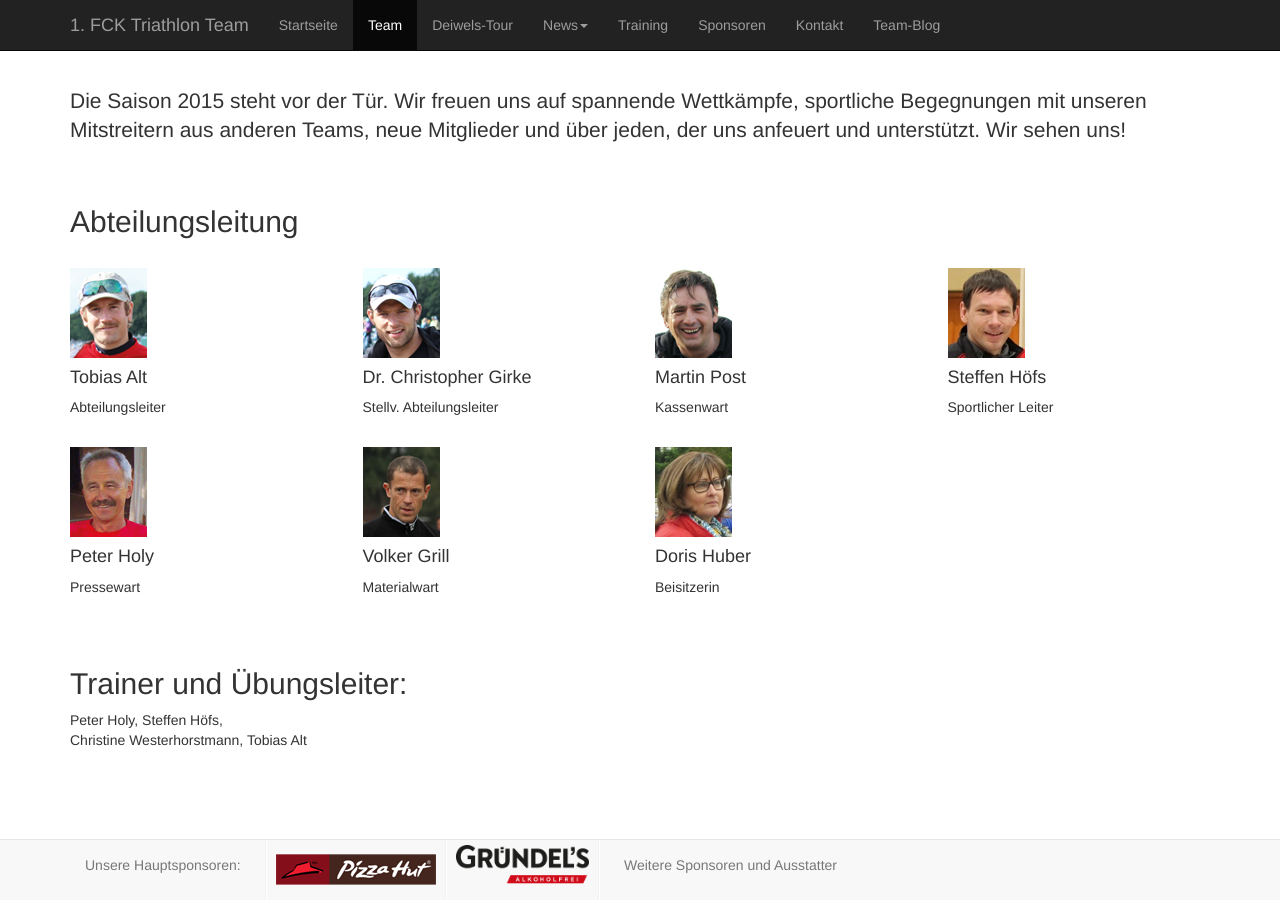
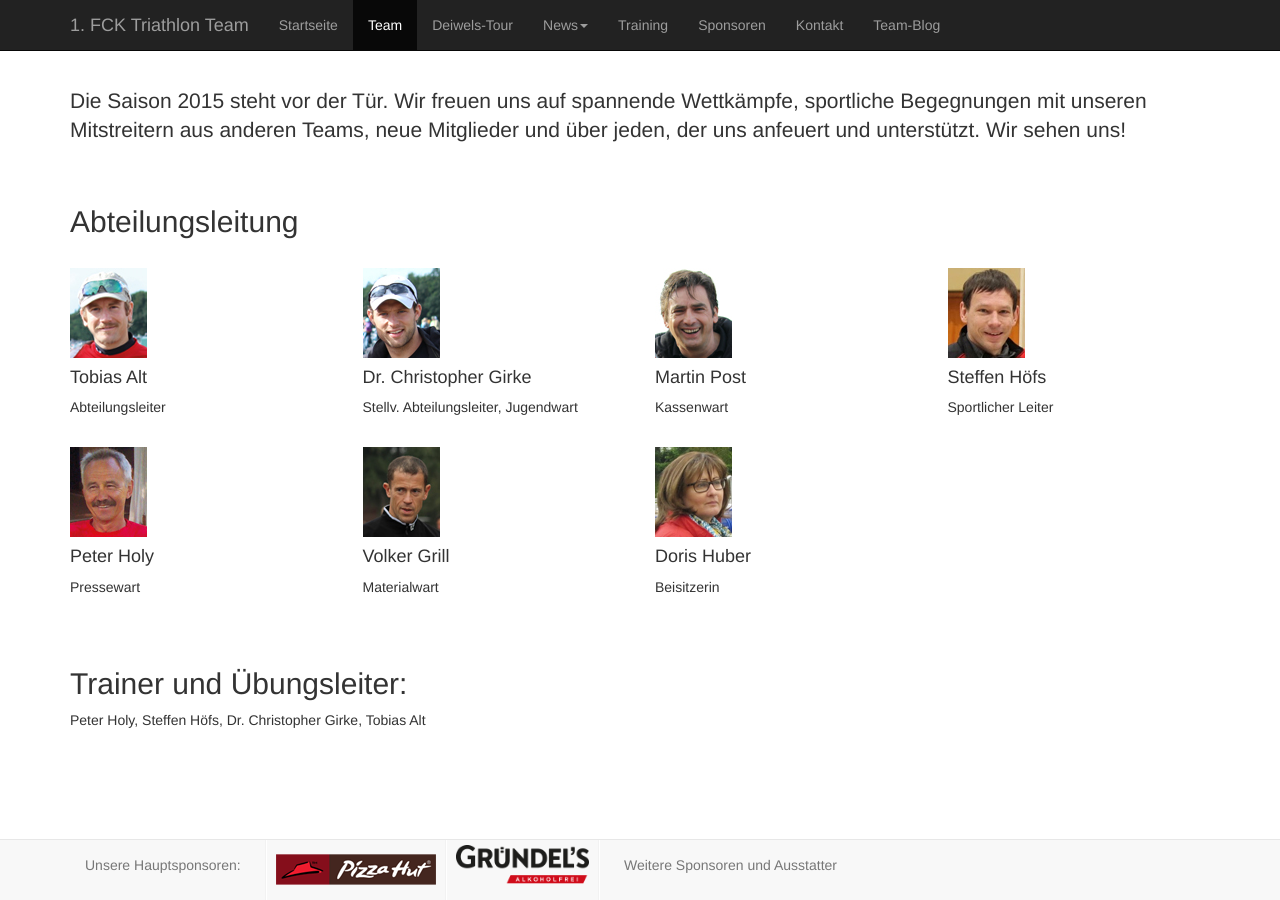
Before and after one commit to FCK-Triathlon-Team/fck-triathlon-team.github.io, a Jekyll site: the page built from team.html, in a window 1280 px wide and 900 px high, scrolled down 666 px. Built offline with Jekyll 4.4.1, drawn with Linux system fonts in a browser that asks for light colours; nearby versions of some CDN libraries.

Commit message:
Team
Aktualisierung Jugendwart und Trainer

```diff
--- a/team.html
+++ b/team.html
@@ -58,7 +58,7 @@ title: 1.FC Kaiserslautern Triathlon Team
 			<img src="images/stv-abteilungsleiter.jpg">
 			<h4>Dr. Christopher Girke</h4>
 			<p>
-				Stellv. Abteilungsleiter
+				Stellv. Abteilungsleiter, Jugendwart
 			</p>
 			<br>
 		</div><!-- /.col-lg-3 -->
@@ -113,9 +113,7 @@ title: 1.FC Kaiserslautern Triathlon Team
 	<h2>Trainer und Übungsleiter:</h2>
 
 	<p>
-		Peter Holy, Steffen Höfs,
-		<br>
-		Christine Westerhorstmann, Tobias Alt
+		Peter Holy, Steffen Höfs, Dr. Christopher Girke, Tobias Alt
 	</p>
 
 </div><!-- /.container -->
```
